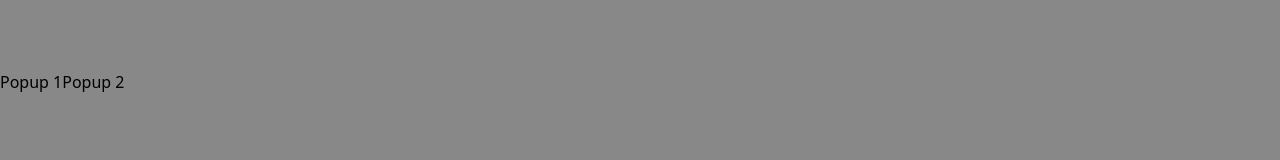
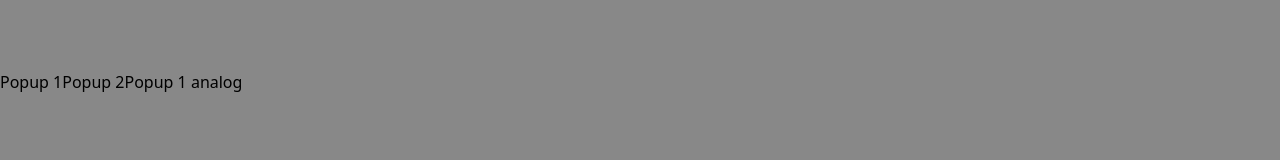
Before and after one commit to nekomiclub/neko-popup, a React app: page / in a window 1280 px wide. Shown: the part 240-400 px from the top of the page. Built offline with nearby package versions, Linux system fonts and the light colour scheme; the HTML template or start-up script is replaced by a standard one.

Commit message:
fix: updating window isOpen state does not propagate node update

```diff
--- a/package.json
+++ b/package.json
@@ -1,6 +1,6 @@
 {
   "name": "neko-popup",
-  "version": "3.0.3",
+  "version": "3.0.4",
   "description": "Simple and cool react popup package 🚀",
   "keywords": [
     "popup",
--- a/src/Page.tsx
+++ b/src/Page.tsx
@@ -15,22 +15,14 @@ const Page: React.FC = () => {
 
 
   useEffect(() => {
-    setTimeout(() => {
-      console.log('fdssdf');
-      setIsDisabled(true);
-    }, 2000);
-
-    setTimeout(() => {
-      console.log('fdss43432343df');
-      setIsDisabled(false);
-    }, 10000);
-  }, []);
+    console.log(`state1: `, state1);
+  }, [state1]);
 
 
 
-  useEffect(() => {
-    console.log(`state1: `, state1);
-  }, [state1]);
+  function toggle1popup() {
+    setState1(prev => !prev);
+  }
 
 
 
@@ -47,6 +39,10 @@ const Page: React.FC = () => {
       <PopupButton popupId={popupId2}>
         Popup 2
       </PopupButton>
+
+      <button onClick={toggle1popup}>
+        Popup 1 analog
+      </button>
 
 
 
@@ -65,6 +61,10 @@ const Page: React.FC = () => {
         <PopupButton popupId={popupId2}>
           Popup 2
         </PopupButton>
+
+        <button onClick={toggle1popup}>
+          Popup 1 analog
+        </button>
       </PopupWindow>
 
       <PopupWindow id={popupId2} className="w-[500px] h-[300px] bg-white" animation={'scale'}>
--- a/src/_package/Interfaces.ts
+++ b/src/_package/Interfaces.ts
@@ -6,7 +6,7 @@ import clsx from 'clsx';
 
 export type PopupWindowDisabledType = 'onEscape' | 'onLayer';
 export type StateSetter<S = any> = React.Dispatch<React.SetStateAction<S>>
-export type RegisterNodeArgs = Pick<IPopupNode, 'id' | 'isOpen' | 'disabled'>
+export type MountNodeArgs = Pick<IPopupNode, 'id' | 'isOpen' | 'disabled'>
 
 /** Get value type from nested object path */
 export type ValueFromPath<T, P> =
@@ -34,7 +34,7 @@ export interface IPopupContext {
   containerRef: RefObject<HTMLDivElement | null>
 
   invokePopup(id: string, forceState?: boolean): void
-  registerNode(args: RegisterNodeArgs): void
+  mountNode(args: MountNodeArgs): void
   updateNodeProperty<K extends keyof IPopupNode>(id: string, key: K, value: ValueFromPath<IPopupNode, K>): void
 }
 
--- a/src/_package/PopupLayer.tsx
+++ b/src/_package/PopupLayer.tsx
@@ -3,7 +3,7 @@
 import { FC, ReactNode, useEffect, useRef, useState } from 'react';
 
 import EFKW from './components/ErrorComponents';
-import { cn, IPopupNode, PopupContext, RegisterNodeArgs, ValueFromPath } from './Interfaces';
+import { cn, IPopupNode, MountNodeArgs, PopupContext, ValueFromPath } from './Interfaces';
 
 
 
@@ -94,7 +94,7 @@ export const PopupLayer: FC<IPopupLayerProps> = (props) => {
     node.isOpen = newState;
     node.zIndex = newState ? Math.max(...nodes.map(el => el.zIndex), 0) + 1 : -1; // Make new popup invocation closer to user using larger z-index
 
-    _updateNodeInNodes(node);
+    _updateNode(node);
   }
 
   /** Update node property */
@@ -104,16 +104,16 @@ export const PopupLayer: FC<IPopupLayerProps> = (props) => {
 
     node[key] = value;
 
-    _updateNodeInNodes(node);
+    _updateNode(node);
   }
 
   /** Update node in nodes array */
-  function _updateNodeInNodes(node: IPopupNode) {
+  function _updateNode(node: IPopupNode) {
     setNodes(prev => [...prev.filter(el => el.id !== node.id), node]);
   }
 
   /** Add new popup window to state */
-  const registerNode = ({ id, isOpen, disabled }: RegisterNodeArgs) => invokePopup({ id, isOpen: false, disabled, zIndex: -1 }, isOpen);
+  const mountNode = ({ id, isOpen, disabled }: MountNodeArgs) => invokePopup({ id, isOpen: false, disabled, zIndex: -1 }, isOpen);
 
 
 
@@ -121,7 +121,7 @@ export const PopupLayer: FC<IPopupLayerProps> = (props) => {
     nodes,
     containerRef,
     invokePopup,
-    registerNode,
+    mountNode,
     updateNodeProperty
   }}>
     {props.children}
--- a/src/_package/PopupWindow.tsx
+++ b/src/_package/PopupWindow.tsx
@@ -91,19 +91,27 @@ export const PopupWindow: FC<IPopupWindowProps> = (props) => {
 
 
 
-  // Mount & register node
+  // Mount
   useEffect(() => {
     const container = ctx.containerRef.current;
     if (!container) return;
 
     setContainer(container);
 
-    ctx.registerNode({
+    ctx.mountNode({
       id: props.id,
       isOpen: Boolean(props.isOpen),
       disabled
     });
   }, []);
+
+  // Handle toggle node on external isOpen update
+  useEffect(() => {
+    // Skip if node is not mounted yet
+    if (!ctx.nodes.some(el => el.id === props.id)) return;
+
+    ctx.invokePopup(props.id, props.isOpen);
+  }, [props.isOpen]);
 
   // Handle node sync with context
   useEffect(() => {
```
